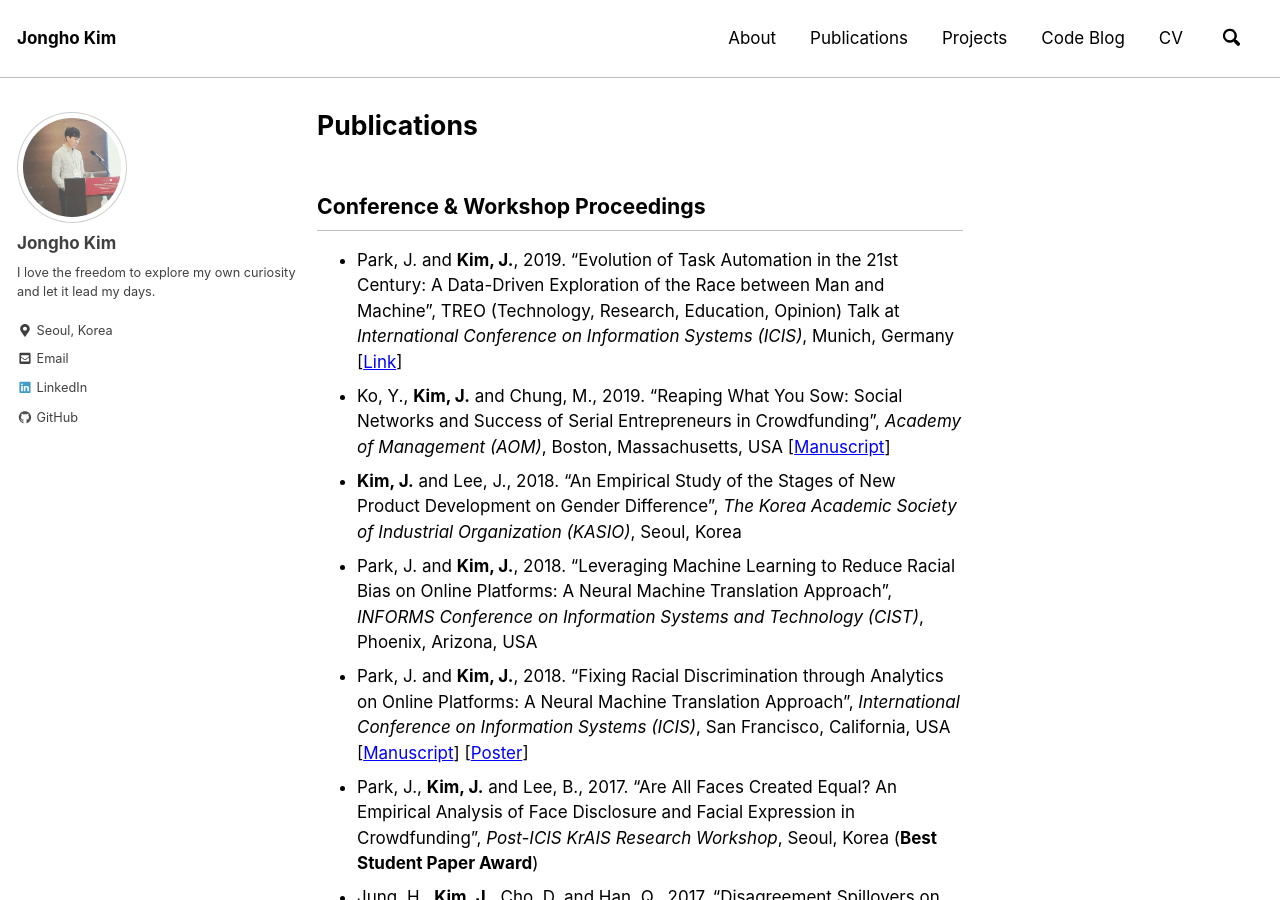
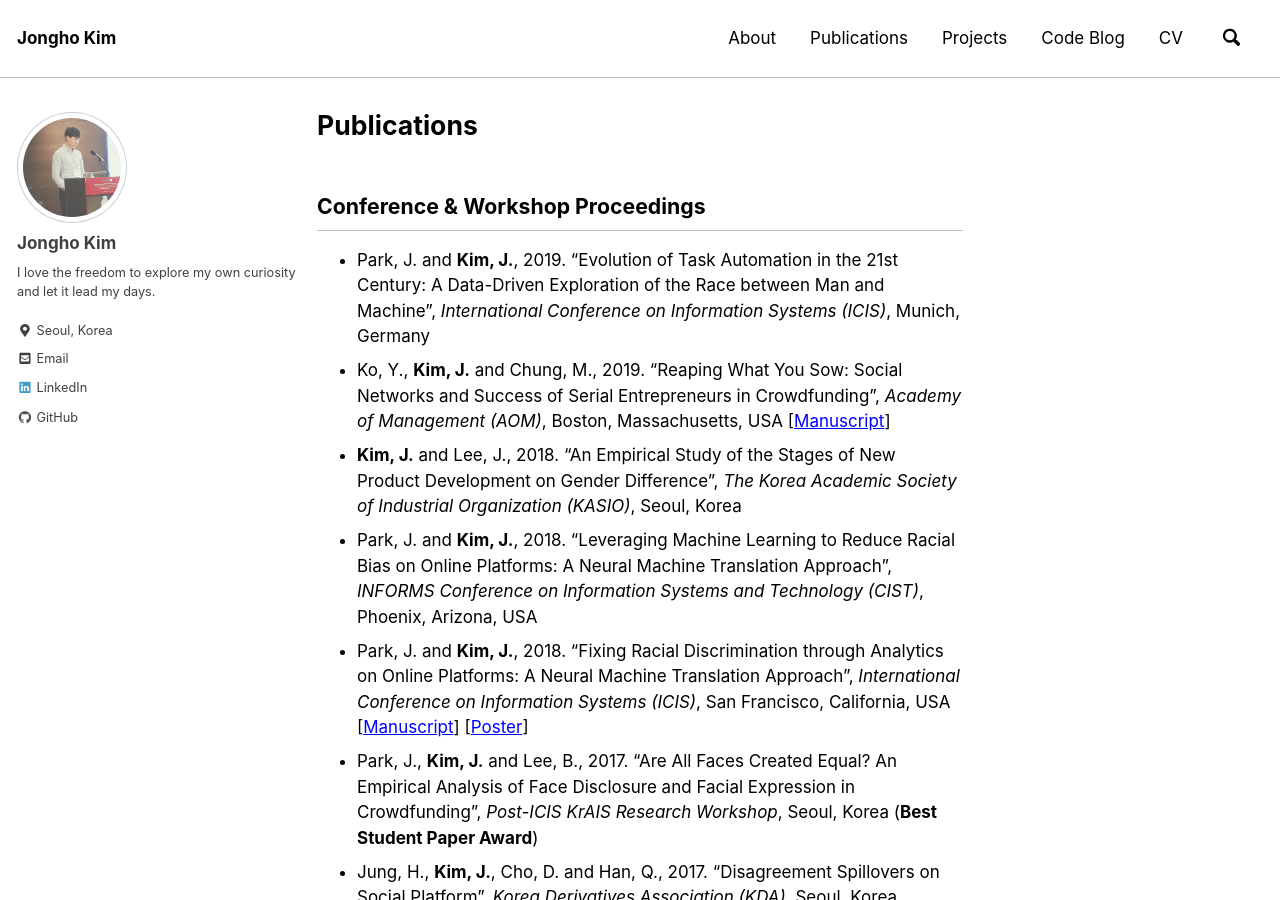
Before and after one commit to jonghkim/jonghkim.github.io, a Jekyll site: the page built from _pages/publications.md, in a window 1280 px wide and 900 px high. Built offline with Jekyll 4.4.1, drawn with Linux system fonts in a browser that asks for light colours; nearby versions of some CDN libraries.

Commit message:
Update publications.md

```diff
--- a/_pages/publications.md
+++ b/_pages/publications.md
@@ -6,7 +6,7 @@ author_profile: true
 last_modified_at: 2018-09-10
 ---
 ## Conference & Workshop Proceedings
-- Park, J. and **Kim, J.**, 2019. "Evolution of Task Automation in the 21st Century: A Data-Driven Exploration of the Race between Man and Machine", TREO (Technology, Research, Education, Opinion) Talk at *International Conference on Information Systems (ICIS)*, Munich, Germany [[Link](https://github.com/mschermann/treoaticis2019)]
+- Park, J. and **Kim, J.**, 2019. "Evolution of Task Automation in the 21st Century: A Data-Driven Exploration of the Race between Man and Machine", *International Conference on Information Systems (ICIS)*, Munich, Germany
 - Ko, Y., **Kim, J.** and Chung, M., 2019. “Reaping What You Sow: Social Networks and Success of Serial Entrepreneurs in Crowdfunding”, *Academy of Management (AOM)*, Boston, Massachusetts, USA [[Manuscript](https://journals.aom.org/doi/abs/10.5465/AMBPP.2019.18931abstract)]
 - **Kim, J.** and Lee, J., 2018. “An Empirical Study of the Stages of New Product Development on Gender Difference”, *The Korea Academic Society of Industrial Organization (KASIO)*, Seoul, Korea
 - Park, J. and **Kim, J.**, 2018. "Leveraging Machine Learning to Reduce Racial Bias on Online Platforms: A Neural Machine Translation Approach", *INFORMS Conference on Information Systems and Technology (CIST)*, Phoenix, Arizona, USA
```
